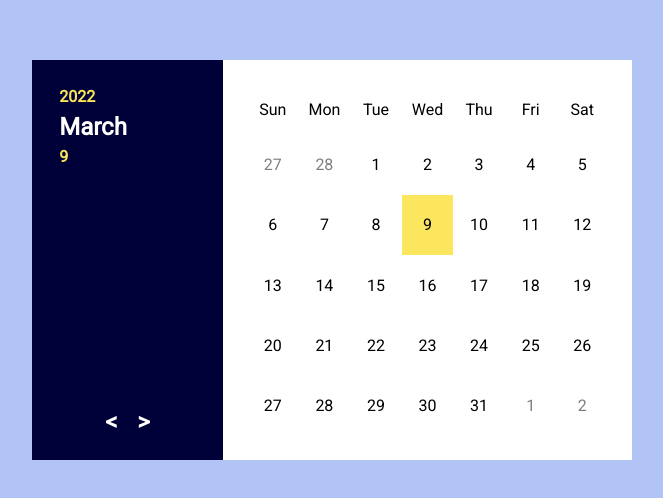
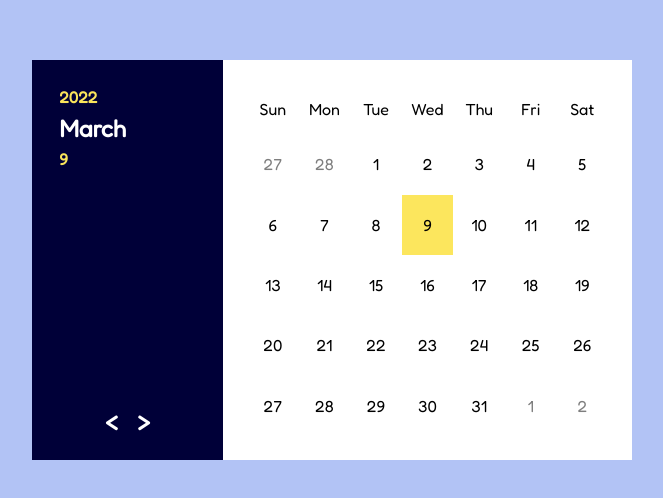
Before and after one commit to devJenna/javascript-calendar, a plain HTML site: page index.html in a window 1280 px wide. Shown: the part 140-638 px from the top of the page, without its empty margins (308-971 px from the left). Drawn offline with Linux system fonts and the light colour scheme; a web font is replaced by a local one.

Commit message:
update font

```diff
--- a/style.css
+++ b/style.css
@@ -8,8 +8,8 @@
     /* font-family: 'Annie Use Your Telescope', cursive; */
     /* font-family: 'Titillium Web', sans-serif; */
 
-    /* font-family: 'Fredoka', sans-serif; */
-    font-family: 'Roboto', sans-serif;
+    font-family: 'Fredoka', sans-serif;
+    /* font-family: 'Roboto', sans-serif; */
 }
 body {
     display: flex;
```
